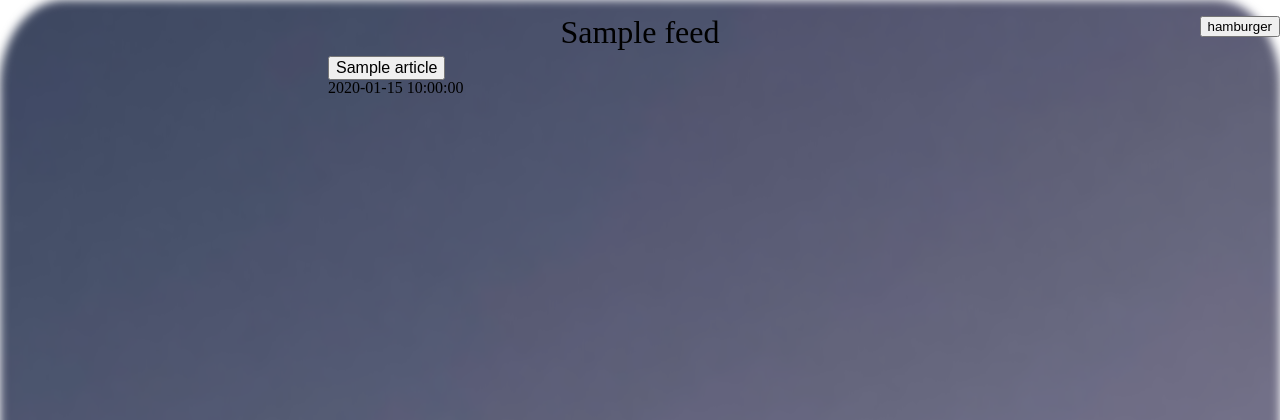
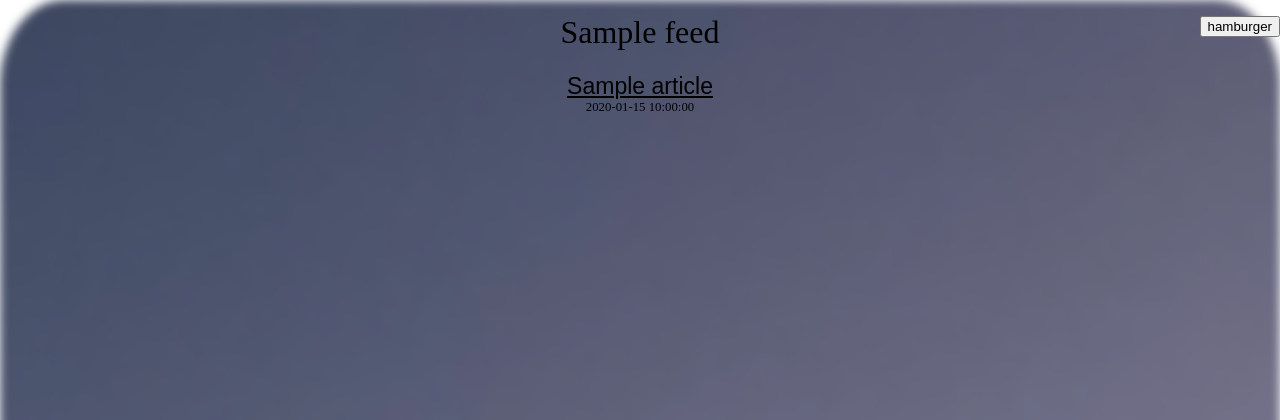
Before and after one commit to scwdev/wetsmans, a Flask app: template templates/articles.html in a window 1280 px wide. Shown: the top 420 px of the page. Run offline with Flask 2, Linux system fonts and the light colour scheme; the template is opened without the code that fills it: most values are stand-ins (such as "Sample title", 1, 10 or a date in 2020); some libraries are stand-ins or nearby versions.

Commit message:
article css adjust, looks better

```diff
--- a/static/style/articles.css
+++ b/static/style/articles.css
@@ -1,14 +1,26 @@
 
 #articles-list {
-    margin-left: 50%;
-    transform: translateX(-50%);
+    margin-top: 1em;
     height: 75vh;
     overflow-y: scroll;
+    text-align: center;
+    align-items: center;
 }
 
 .article-li {
-    text-align: left;
+    text-align: center;
     margin: .5em;
+}
+
+.article-li button.modal-button {
+    font-size: 1.2em;
+    background: none;
+    border: none;
+    text-decoration: underline;
+}
+
+.article-li p {
+    font-size: .8em;
 }
 
 
--- a/templates/articles.html
+++ b/templates/articles.html
@@ -42,7 +42,7 @@
         <li class="article-li">
             <button class='modal-button' onclick=showArticle{{loop.index0}}() ><h3>{{article.title}}</h3></button>
             {# <a href="{{article.link}}" target="_blank">{{article.title}}</a> #}
-            <h6>{{article.published}}</h6>
+            <p>{{article.published}}</p>
         </li>
     {% endfor %}
     </ul>
```
